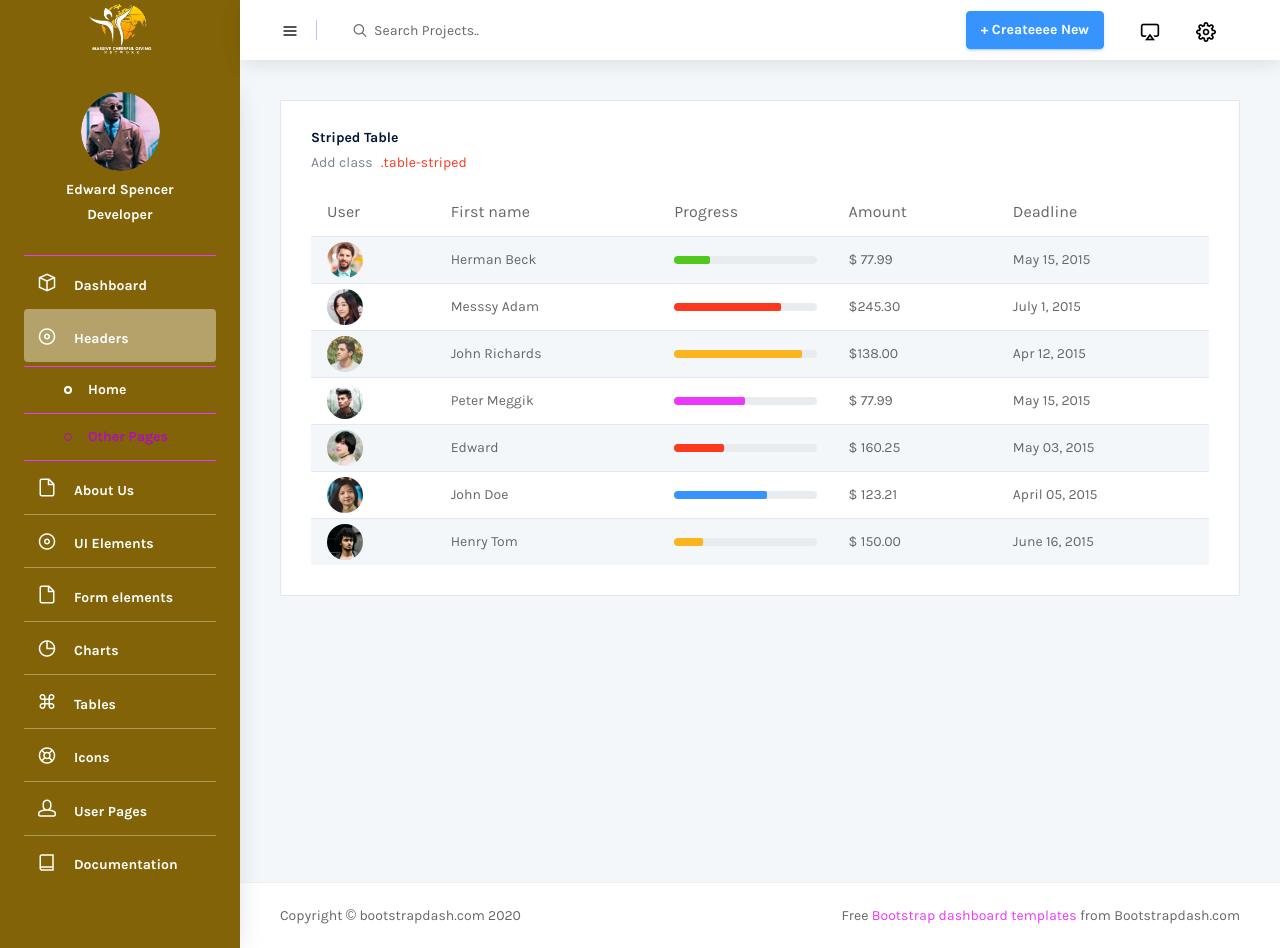
After one commit to i-Blaise/mcgncms, a PHP site: page /pages/headers/other-pages.php in a window 1280 px wide. The commit adds this page. Run offline with PHP 8.4, Linux system fonts and the light colour scheme; some libraries are stand-ins or nearby versions; some web fonts are replaced.

Commit message:
relative paths sorted

```diff
--- a/index.php
+++ b/index.php
@@ -1,3 +1,7 @@
+<?php
+  // echo dirname(basename(__FILE__));
+  // die();
+?>
 <!DOCTYPE html>
 <html lang="en">
 
--- a/pages/headers/home.php
+++ b/pages/headers/home.php
@@ -1,7 +1,8 @@
 <?php
 require_once('../../ClassLib/mainlib.php');
 $mainPlug = new mainClass();
-
+// echo dirname(basename(__FILE__));
+// die();
 ?>
 
 <!DOCTYPE html>
--- /dev/null
+++ b/pages/headers/other-pages.php
@@ -0,0 +1,300 @@
+<!DOCTYPE html>
+<html lang="en">
+
+<head>
+  <!-- Required meta tags -->
+  <meta charset="utf-8">
+  <!-- <meta name="viewport" content="width=device-width, initial-scale=1, shrink-to-fit=no"> -->
+  <title>Home Header</title>
+  <link href="../../vendors/froala/froala_editor.pkgd.min.css" rel="stylesheet" type="text/css" />
+  <script type="text/javascript" src="../../vendors/froala/froala_editor.pkgd.min.js"></script>
+  <script src="https://ajax.googleapis.com/ajax/libs/jquery/3.6.3/jquery.min.js"></script>
+
+  <!-- base:css -->
+  <link rel="stylesheet" href="../../vendors/mdi/css/materialdesignicons.min.css">
+  <link rel="stylesheet" href="../../vendors/feather/feather.css">
+  <link rel="stylesheet" href="../../vendors/base/vendor.bundle.base.css">
+  <!-- endinject -->
+  <!-- plugin css for this page -->
+  <link rel="stylesheet" href="../../vendors/select2/select2.min.css">
+  <link rel="stylesheet" href="../../vendors/select2-bootstrap-theme/select2-bootstrap.min.css">
+  <!-- End plugin css for this page -->
+  <!-- inject:css -->
+  <link rel="stylesheet" href="../../css/style.css">
+  <!-- endinject -->
+  <link rel="shortcut icon" href="../../images/favicon.png" />
+
+
+    	<!-- Notification -->
+	<!-- jQuery -->
+	<script src="https://cdnjs.cloudflare.com/ajax/libs/jquery/3.2.1/jquery.min.js"></script>
+	<!-- Toastr -->
+	<link rel="stylesheet" type="text/css" href="https://cdnjs.cloudflare.com/ajax/libs/toastr.js/latest/css/toastr.min.css">
+	<script type="text/javascript" src="https://cdnjs.cloudflare.com/ajax/libs/toastr.js/latest/js/toastr.min.js"></script>
+
+
+
+
+
+  <script src="../../vendor/tinymce/tinymce/tinymce.min.js" referrerpolicy="origin"></script>
+  <script>
+      tinymce.init({
+        selector: '#edit',
+        plugins: 'wordcount',
+        toolbar: 'wordcount',
+        init_instance_callback: function (editor) {
+      $(editor.getContainer()).find('button.tox-statusbar__wordcount').click();  // if you use jQuery
+   }
+      });
+
+
+      tinymce.init({
+      selector: '#edit',
+      plugins: 'advlist autolink lists link image charmap preview anchor pagebreak code visualchars wordcount',
+      toolbar: 'wordcount',
+	  setup: function(editor) {
+	  	var max = 200;
+	    editor.on('submit', function(event) {
+		  var numChars = tinymce.activeEditor.plugins.wordcount.body.getCharacterCount();
+		  if (numChars > max) {
+            alert("Only a maximum " + max + " characters are allowed.");
+			event.preventDefault();
+			return false;
+		  }
+		});
+	  }
+   });
+
+  //  function codeAddress() {
+  //       $(document).ready(function() {
+  //       toastr.options.positionClass = 'toast-top-center';
+  //       toastr.options.closeButton = true;
+  //       toastr.options.progressBar = true;
+  //       toastr.options.timeOut = 30000;
+  //       toastr.success('Footer Updated', '');
+  //   });
+  //       }
+
+  </script>
+</head>
+
+<body>
+  <div class="container-scroller">
+    <!-- partial:../../partials/_navbar.html -->
+    <!-- partial:../../partials/_navbar.html -->
+    <?php
+      include('../includes/topnav.php');
+    ?>
+    <!-- partial -->
+    <div class="container-fluid page-body-wrapper">
+
+      <!-- partial:../../partials/_sidebar.html -->
+      <?php
+      include('../includes/sidebar.php');
+      ?>
+      <!-- partial -->
+      <div class="main-panel">
+        <div class="content-wrapper">
+          <div class="row">
+            <div class="col-lg-12 grid-margin stretch-card">
+              <div class="card">
+                <div class="card-body">
+                  <h4 class="card-title">Striped Table</h4>
+                  <p class="card-description">
+                    Add class <code>.table-striped</code>
+                  </p>
+                  <div class="table-responsive">
+                    <table class="table table-striped">
+                      <thead>
+                        <tr>
+                          <th>
+                            User
+                          </th>
+                          <th>
+                            First name
+                          </th>
+                          <th>
+                            Progress
+                          </th>
+                          <th>
+                            Amount
+                          </th>
+                          <th>
+                            Deadline
+                          </th>
+                        </tr>
+                      </thead>
+                      <tbody>
+                        <tr>
+                          <td class="py-1">
+                            <img src="../../images/faces/face1.jpg" alt="image"/>
+                          </td>
+                          <td>
+                            Herman Beck
+                          </td>
+                          <td>
+                            <div class="progress">
+                              <div class="progress-bar bg-success" role="progressbar" style="width: 25%" aria-valuenow="25" aria-valuemin="0" aria-valuemax="100"></div>
+                            </div>
+                          </td>
+                          <td>
+                            $ 77.99
+                          </td>
+                          <td>
+                            May 15, 2015
+                          </td>
+                        </tr>
+                        <tr>
+                          <td class="py-1">
+                            <img src="../../images/faces/face2.jpg" alt="image"/>
+                          </td>
+                          <td>
+                            Messsy Adam
+                          </td>
+                          <td>
+                            <div class="progress">
+                              <div class="progress-bar bg-danger" role="progressbar" style="width: 75%" aria-valuenow="75" aria-valuemin="0" aria-valuemax="100"></div>
+                            </div>
+                          </td>
+                          <td>
+                            $245.30
+                          </td>
+                          <td>
+                            July 1, 2015
+                          </td>
+                        </tr>
+                        <tr>
+                          <td class="py-1">
+                            <img src="../../images/faces/face3.jpg" alt="image"/>
+                          </td>
+                          <td>
+                            John Richards
+                          </td>
+                          <td>
+                            <div class="progress">
+                              <div class="progress-bar bg-warning" role="progressbar" style="width: 90%" aria-valuenow="90" aria-valuemin="0" aria-valuemax="100"></div>
+                            </div>
+                          </td>
+                          <td>
+                            $138.00
+                          </td>
+                          <td>
+                            Apr 12, 2015
+                          </td>
+                        </tr>
+                        <tr>
+                          <td class="py-1">
+                            <img src="../../images/faces/face4.jpg" alt="image"/>
+                          </td>
+                          <td>
+                            Peter Meggik
+                          </td>
+                          <td>
+                            <div class="progress">
+                              <div class="progress-bar bg-primary" role="progressbar" style="width: 50%" aria-valuenow="50" aria-valuemin="0" aria-valuemax="100"></div>
+                            </div>
+                          </td>
+                          <td>
+                            $ 77.99
+                          </td>
+                          <td>
+                            May 15, 2015
+                          </td>
+                        </tr>
+                        <tr>
+                          <td class="py-1">
+                            <img src="../../images/faces/face5.jpg" alt="image"/>
+                          </td>
+                          <td>
+                            Edward
+                          </td>
+                          <td>
+                            <div class="progress">
+                              <div class="progress-bar bg-danger" role="progressbar" style="width: 35%" aria-valuenow="35" aria-valuemin="0" aria-valuemax="100"></div>
+                            </div>
+                          </td>
+                          <td>
+                            $ 160.25
+                          </td>
+                          <td>
+                            May 03, 2015
+                          </td>
+                        </tr>
+                        <tr>
+                          <td class="py-1">
+                            <img src="../../images/faces/face6.jpg" alt="image"/>
+                          </td>
+                          <td>
+                            John Doe
+                          </td>
+                          <td>
+                            <div class="progress">
+                              <div class="progress-bar bg-info" role="progressbar" style="width: 65%" aria-valuenow="65" aria-valuemin="0" aria-valuemax="100"></div>
+                            </div>
+                          </td>
+                          <td>
+                            $ 123.21
+                          </td>
+                          <td>
+                            April 05, 2015
+                          </td>
+                        </tr>
+                        <tr>
+                          <td class="py-1">
+                            <img src="../../images/faces/face7.jpg" alt="image"/>
+                          </td>
+                          <td>
+                            Henry Tom
+                          </td>
+                          <td>
+                            <div class="progress">
+                              <div class="progress-bar bg-warning" role="progressbar" style="width: 20%" aria-valuenow="20" aria-valuemin="0" aria-valuemax="100"></div>
+                            </div>
+                          </td>
+                          <td>
+                            $ 150.00
+                          </td>
+                          <td>
+                            June 16, 2015
+                          </td>
+                        </tr>
+                      </tbody>
+                    </table>
+                  </div>
+                </div>
+              </div>
+            </div>
+          </div>
+        </div>
+        <!-- content-wrapper ends -->
+        <!-- partial:../../partials/_footer.html -->
+        <footer class="footer">
+          <div class="d-sm-flex justify-content-center justify-content-sm-between">
+            <span class="text-muted d-block text-center text-sm-left d-sm-inline-block">Copyright © bootstrapdash.com 2020</span>
+            <span class="float-none float-sm-right d-block mt-1 mt-sm-0 text-center"> Free <a href="https://www.bootstrapdash.com/" target="_blank">Bootstrap dashboard templates</a> from Bootstrapdash.com</span>
+          </div>
+        </footer>
+        <!-- partial -->
+      </div>
+      <!-- main-panel ends -->
+    </div>
+    <!-- page-body-wrapper ends -->
+  </div>
+  <!-- container-scroller -->
+  <!-- base:js -->
+  <script src="../../vendors/base/vendor.bundle.base.js"></script>
+  <!-- endinject -->
+  <!-- Plugin js for this page-->
+  <!-- End plugin js for this page-->
+  <!-- inject:js -->
+  <script src="../../js/off-canvas.js"></script>
+  <script src="../../js/hoverable-collapse.js"></script>
+  <script src="../../js/template.js"></script>
+  <!-- endinject -->
+  <!-- plugin js for this page -->
+  <!-- End plugin js for this page -->
+  <!-- Custom js for this page-->
+  <!-- End custom js for this page-->
+</body>
+
+</html>
--- a/pages/includes/sidebar.php
+++ b/pages/includes/sidebar.php
@@ -1,8 +1,7 @@
 <nav class="sidebar sidebar-offcanvas" id="sidebar">
         <div class="user-profile">
           <div class="user-image">
-        <!-- CHANGE IMAGE PATH WHEN DEPLOYED  -->
-              <img src="https://mcgncms.test/images/faces/face28.png">
+              <img src="/images/faces/face28.png">
           </div>
           <div class="user-name">
               Edward Spencer
@@ -13,26 +12,26 @@
         </div>
         <ul class="nav">
           <li class="nav-item">
-            <a class="nav-link" href="index.php">
+            <a class="nav-link" href="/index.php">
               <i class="icon-box menu-icon"></i>
               <span class="menu-title">Dashboard</span>
             </a>
           </li>
           <li class="nav-item">
-            <a class="nav-link" data-toggle="collapse" href="#ui-basic" aria-expanded="false" aria-controls="ui-basic">
+            <a class="nav-link" data-toggle="collapse" href="#headers" aria-expanded="false" aria-controls="headers">
               <i class="icon-disc menu-icon"></i>
               <span class="menu-title">Headers</span>
               <i class="menu-arrow"></i>
             </a>
-            <div class="collapse" id="ui-basic">
+            <div class="collapse" id="headers">
               <ul class="nav flex-column sub-menu">
-                <li class="nav-item"> <a class="nav-link" href="pages/headers/home.php">Home</a></li>
-                <li class="nav-item"> <a class="nav-link" href="pages/ui-features/typography.html">Other Pages</a></li>
+                <li class="nav-item"> <a class="nav-link" href="/pages/headers/home.php">Home</a></li>
+                <li class="nav-item"> <a class="nav-link" href="/pages/headers/other-pages.php">Other Pages</a></li>
               </ul>
             </div>
           </li>
           <li class="nav-item">
-            <a class="nav-link" href="pages/aboutus/">
+            <a class="nav-link" href="/pages/aboutus/">
               <i class="icon-file menu-icon"></i>
               <span class="menu-title">About Us</span>
             </a>
@@ -45,8 +44,8 @@
             </a>
             <div class="collapse" id="ui-basic">
               <ul class="nav flex-column sub-menu">
-                <li class="nav-item"> <a class="nav-link" href="pages/ui-features/buttons.html">Buttons</a></li>
-                <li class="nav-item"> <a class="nav-link" href="pages/ui-features/typography.html">Typography</a></li>
+                <li class="nav-item"> <a class="nav-link" href="/pages/ui-features/buttons.html">Buttons</a></li>
+                <li class="nav-item"> <a class="nav-link" href="/pages/ui-features/typography.html">Typography</a></li>
               </ul>
             </div>
           </li>
--- a/pages/includes/topnav.php
+++ b/pages/includes/topnav.php
@@ -1,8 +1,8 @@
 <nav class="navbar col-lg-12 col-12 p-0 fixed-top d-flex flex-row">
       <div class="text-center navbar-brand-wrapper d-flex align-items-center justify-content-center">
         <!-- CHANGE IMAGE PATH WHEN DEPLOYED  -->
-        <a class="navbar-brand brand-logo" href="index.html"><img src="https://mcgncms.test/images/logo.png" alt="logo"/></a>
-        <a class="navbar-brand brand-logo-mini" href="index.html"><img src="https://mcgncms.test/images/logo.png" alt="logo"/></a>
+        <a class="navbar-brand brand-logo" href="index.html"><img src="/images/logo.png" alt="logo"/></a>
+        <a class="navbar-brand brand-logo-mini" href="index.html"><img src="/images/logo.png" alt="logo"/></a>
       </div>
       <div class="navbar-menu-wrapper d-flex align-items-center justify-content-end">
         <button class="navbar-toggler navbar-toggler align-self-center" type="button" data-toggle="minimize">
```
Also changed, not shown: 1 other file.
